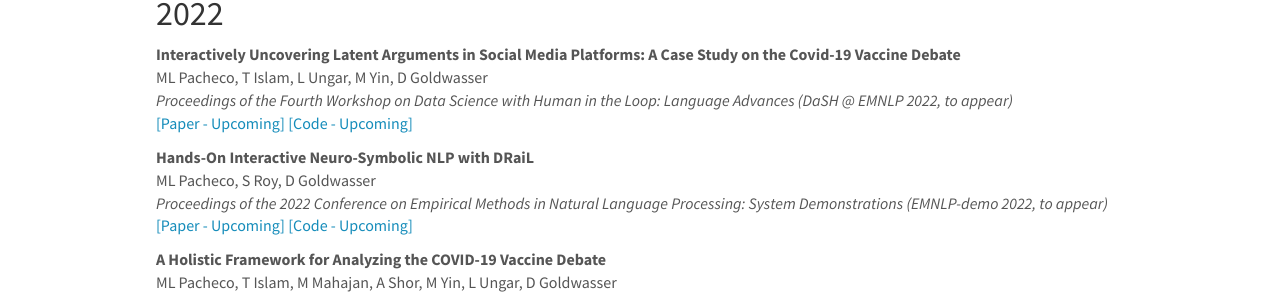
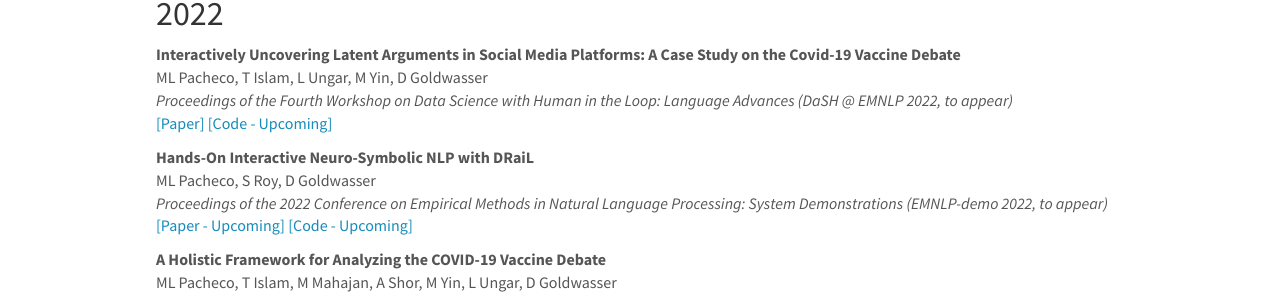
Before and after one commit to mlpacheco/mlpacheco.github.io, a Jekyll site: the page built from _pages/publications.md, in a window 1280 px wide and 900 px high. Shown: the part 164-461 px from the top of the window. Built offline with Jekyll 4.4.1, drawn with Linux system fonts in a browser that asks for light colours; nearby versions of some CDN libraries.

Commit message:
Update publist_2022.yml

```diff
--- a/_data/publist_2022.yml
+++ b/_data/publist_2022.yml
@@ -2,8 +2,8 @@
   authors: ML Pacheco, T Islam, L Ungar, M Yin, D Goldwasser
   venue: "Proceedings of the Fourth Workshop on Data Science with Human in the Loop: Language Advances (DaSH @ EMNLP 2022, to appear)"
   link:
-    url:
-    display: \[Paper - Upcoming\]
+    url: https://aclanthology.org/2022.dash-1.13/
+    display: \[Paper\]
   code:
     url:
     display: \[Code - Upcoming\]
```
